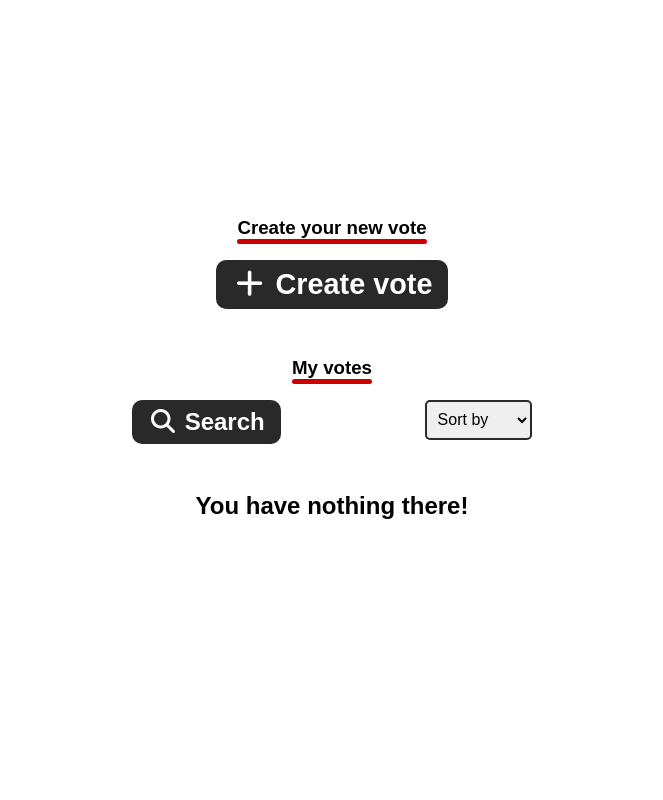
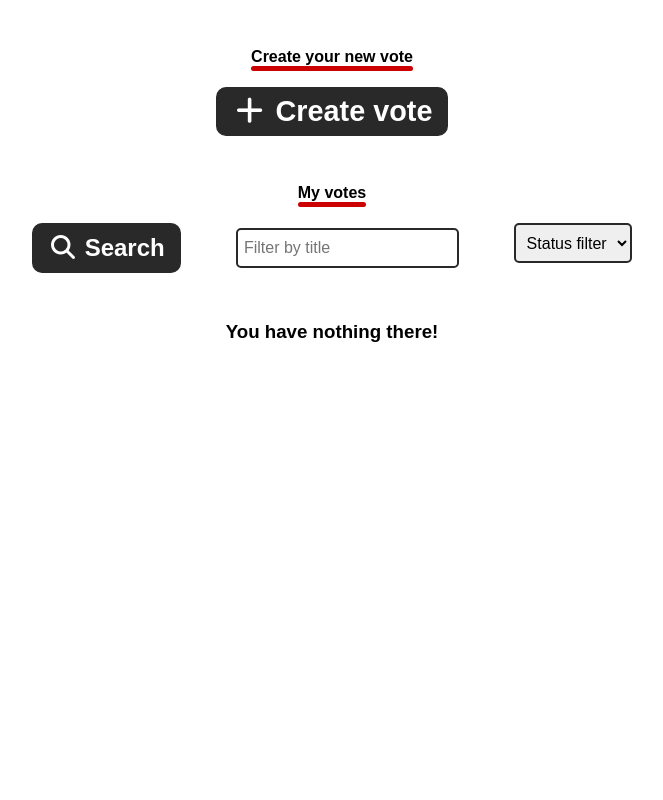
Before and after one commit to Kamil-Kijak/evoting-flask-app, a Flask app: page /votes in a window 1280 px wide. Shown: the part 64-864 px from the top of the page, without its empty margins (308-971 px from the left). Before the commit the page ends 583 px from the top, so only its background shows below. Run offline with Flask 3, Linux system fonts and the light colour scheme; the visitor is signed in with stand-in values (Sample User, id 1); tables that the repository leaves empty hold one stand-in row (values such as "Sample post"); parts of the project's set-up code (start-up, migrations or seed data) failed here and were passed over; some libraries are stand-ins or nearby versions.

Commit message:
improvement of my votes searching, added extra info to votes

```diff
--- a/routes.py
+++ b/routes.py
@@ -20,9 +20,14 @@
 def votes_page():
     id = session.get("idUser")
     if id:
-        user = db.session.query(User).filter(User.id == id).first()
-        votes = [vote.to_dict() for vote in user.votes] if len(user.votes) > 0 else None
-        return render_template("pages/votes.html", votes=votes)
+        statusFilter = request.args.get("status")
+        titleFilter = request.args.get("titleFilter", '')
+        success = request.args.get("successMessage")
+        votes = db.session.query(Vote).filter(Vote.idUser == id).filter(Vote.title.like(f"%{titleFilter}%")).all()
+        votes = [vote.to_dict() for vote in votes] if len(votes) > 0 else None
+        if statusFilter:
+            votes = [vote for vote in votes if vote["status"] == statusFilter]
+        return render_template("pages/votes.html", votes=votes, success=success)
     else:
         return redirect(url_for("welcome_page"))
 
@@ -38,9 +43,7 @@
                 vote = db.session.query(Vote).filter(Vote.id == idVote).first()
                 db.session.delete(vote)
                 db.session.commit()
-                user = db.session.query(User).filter(User.id == id).first()
-                votes = [vote.to_dict() for vote in user.votes] if len(user.votes) > 0 else None
-                return render_template("pages/votes.html", success="Vote deleted successfully", votes=votes)
+                return redirect(url_for("votes_page", successMessage="Vote deleted successfully"))
             else:
                 return redirect(url_for("votes_page"))
         else:
@@ -80,9 +83,7 @@
                 vote.options = voteOptions
                 db.session.add(vote)
                 db.session.commit()
-                user = db.session.query(User).filter(User.id == id).first()
-                votes = [vote.to_dict() for vote in user.votes] if len(user.votes) > 0 else None
-                return render_template("pages/votes.html", success="Created new Vote", votes=votes)
+                return redirect(url_for("votes_page", successMessage="Created new Vote"))
             else:
                 return render_template("forms/creatingVote.html", values={"count":int(count)})
         else:
--- a/templates/pages/votes.html
+++ b/templates/pages/votes.html
@@ -10,6 +10,7 @@
 {% endblock %}
 
 {% block main %}
+    <section class="flex-center" style="flex-direction: column;justify-content: start;height: 100vh;">
         <section class="flex-center" style="flex-direction: column;margin-top: 3rem;">
             {% if success %}
                 <section style="margin-top: 1rem;">
@@ -33,17 +34,21 @@
                 <h1>My votes</h1>
                 <div class="primary-spliter" aria-label="spliter"></div>
             </section>
-        <form method="get" action="{{ url_for('votes_page')}}" style="display: flex;justify-content: space-between;width: 400px;">
+            <form method="get" action="{{ url_for('votes_page')}}" style="display: flex;justify-content: space-between;width: 600px;column-gap: 1rem;">
                 <button class="primary-button">
                     <span style="font-size: 1.5rem;" aria-hidden="true">
                         <i class="fa-solid fa-magnifying-glass"></i> Search
                     </span>
                 </button>
-            <select name="sort" class="primary-select">
-                <option value="" style="display: none;" selected>Sort by</option>
-                <option value="title">Title</option>
-                <option value="startDate">Start date</option>
-                <option value="endDate">End date</option>
+                <section class="input-group">
+                    <input type="text" name="titleFilter" aria-label="title filter input" placeholder="Filter by title" value="{{ request.args.get('titleFilter', '') }}">
+                </section>
+                <select name="status" class="primary-select">
+                    <option value="" style="display: none;" >Status filter</option>
+                    <option value="" {{ 'selected' if request.args.get("status") == '' }}>None</option>
+                    <option value="In progress" {{ 'selected' if request.args.get("status") == 'In progress' }}>In progress</option>
+                    <option value="Waiting" {{ 'selected' if request.args.get("status") == 'Waiting' }}>Waiting</option>
+                    <option value="Ended" {{ 'selected' if request.args.get("status") == 'Ended' }}>Ended</option>
                 </select>
             </form>
         </section>
@@ -65,13 +70,16 @@
                             <h3 style="margin-bottom: .5rem;">Vote options</h3>
                             {% for voteOption in element.options %}
                                 <ul style="margin-left: 1rem;">
-                                <li>{{ voteOption.name }}</li>
+                                    <li><span style="font-weight: 700;">{{ voteOption.name }}</span> votes: {{ voteOption.votingCount }}</li>
                                 </ul>
                             {% endfor %}
                         </section>
                         <section style="margin-top: 1rem;column-gap: .5rem;">
                             <h3 style="margin-bottom: .5rem;">Description</h3>
                             <p>{{ element.description[:100] }}...</p>
+                        </section>
+                        <section style="margin-top: 1rem;column-gap: .5rem;">
+                            <h3 style="margin-bottom: .5rem;">Real time results: {{ 'YES' if element.realTimeResults else 'NO' }}</h3>
                         </section>
                         <section style="margin-top: 1rem;column-gap: .5rem;">
                             <h3 style="margin-bottom: .5rem;">Actions</h3>
@@ -90,5 +98,6 @@
                 <h1>You have nothing there!</h1>
             {% endif %}
         </section>
+    </section>
 
 {% endblock %}
```
Lines whose indentation alone changed are shown as unchanged.
